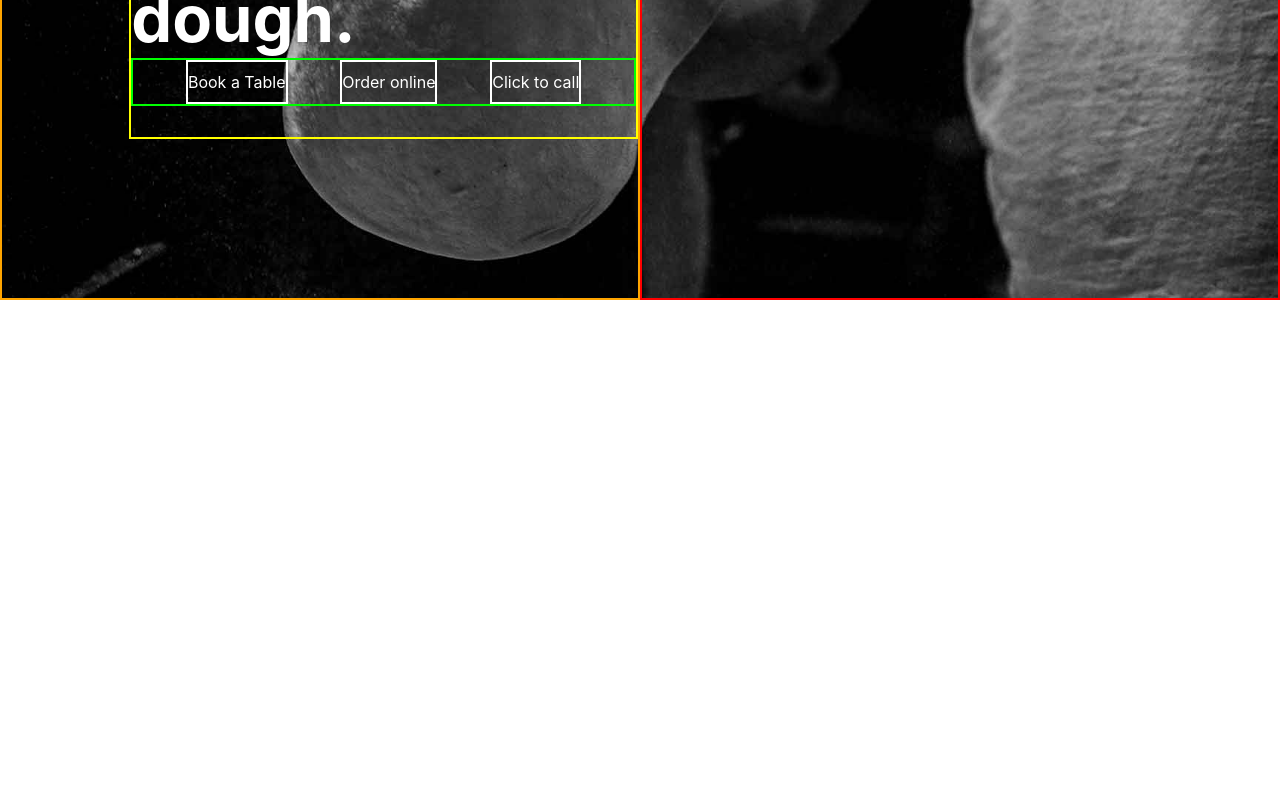
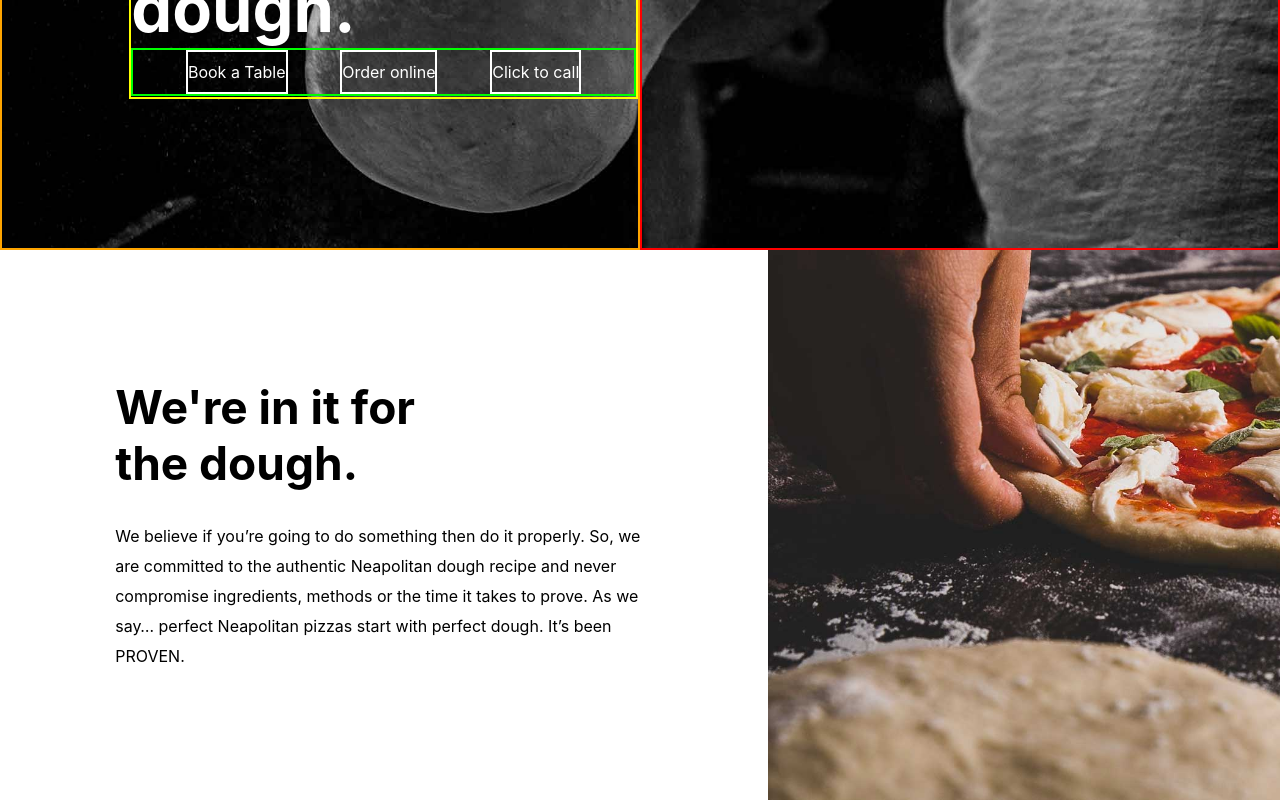
Before and after one commit to Kevasc/ProvenPizza, a React (Create React App) app in the folder provenpizza/: page / in a window 1280 px wide. Shown: the part 580-1380 px from the top of the page. Before the commit the page ends 880 px from the top, so only its background shows below. Built offline with nearby package versions, Linux system fonts and the light colour scheme.

Commit message:
created first middle section

```diff
--- a/provenpizza/src/App.js
+++ b/provenpizza/src/App.js
@@ -1,13 +1,12 @@
 import "./App.css";
-import Body from "./components/body/Body";
+import BodyContainer from "./components/body/BodyContainer";
 import Header from "./components/header/Header";
-
 
 function App() {
   return (
     <div className="App">
       <Header />
-      <Body/>
+      <BodyContainer />
     </div>
   );
 }
--- /dev/null
+++ b/provenpizza/src/components/body/BodyContainer.jsx
@@ -0,0 +1,13 @@
+import React from "react";
+import BodyTopSection from "./BodyTopSection";
+import BodyMiddleSection from "./BodyMiddleSection";
+
+const BodyContainer = () => {
+  return (
+    <div>
+      <BodyTopSection />
+      <BodyMiddleSection />
+    </div>
+  );
+};
+export default BodyContainer;
--- /dev/null
+++ b/provenpizza/src/components/body/BodyMiddleSection.css
@@ -0,0 +1,38 @@
+.dough {
+  display: flex;
+  background-image: url("dough.jpeg");
+  background-size: cover;
+  height: 100%;
+}
+
+.middle-section {
+  display: flex;
+  height: 550px;
+}
+
+.middle-left-column {
+  height: inherit;
+  width: 60%;
+  display: flex;
+  align-items: center;
+  justify-content: center;
+}
+
+.middle-column-content {
+  width: 70%;
+}
+
+.middle-column-title {
+  font-size: 46px;
+  font-weight: bold;
+  padding-bottom: 30px;
+}
+
+.middle-column-text {
+  line-height: 30px;
+}
+
+.middle-right-column {
+  height: inherit;
+  width: 40%;
+}
--- /dev/null
+++ b/provenpizza/src/components/body/BodyMiddleSection.jsx
@@ -0,0 +1,24 @@
+import React from "react";
+import "./BodyMiddleSection.css";
+const BodyMiddleSection = () => {
+  return (
+    <div className="middle-section">
+      <div className="middle-left-column">
+        <div className="middle-column-content">
+          <p className="middle-column-title">We're in it for <br/> the dough.</p>
+          <p className="middle-column-text">
+            We believe if you’re going to do something then do it properly. So,
+            we are committed to the authentic Neapolitan dough recipe and never
+            compromise ingredients, methods or the time it takes to prove. As we
+            say… perfect Neapolitan pizzas start with perfect dough. It’s been
+            PROVEN.
+          </p>
+        </div>
+      </div>
+      <div className="middle-right-column">
+        <div className="dough"></div>
+      </div>
+    </div>
+  );
+};
+export default BodyMiddleSection;
--- a/provenpizza/src/components/body/Body.css
+++ b/provenpizza/src/components/body/BodyTopSection.css
@@ -1,11 +1,10 @@
 .pizza-pic {
   display: flex;
-  height: 1000px;
   background-image: url("pizzaSpinning.jpeg");
   background-position: center; /* Center the image */
   background-repeat: no-repeat; /* Do not repeat the image */
   background-size: cover; /* Resize the background image to cover the entire container */
-  height: 800px;
+  height: 750px;
 }
 
 .body-text-container {
@@ -14,7 +13,7 @@
   height: 60%;
 }
 
-.left-column {
+.top-left-column {
   border: 2px solid orange;
   color: white;
   height: inherit;
@@ -24,7 +23,7 @@
   justify-content: right;
 }
 
-.right-column {
+.top-right-column {
   border: 2px solid red;
   height: inherit;
   width: 50%;
@@ -40,7 +39,6 @@
   display: flex;
   justify-content: space-evenly;
   height: 3rem;
-
 }
 
 .booking-buttons {
--- a/provenpizza/src/components/body/Body.jsx
+++ b/provenpizza/src/components/body/BodyTopSection.jsx
@@ -1,11 +1,13 @@
 import React from "react";
-import "./Body.css";
-const Body = () => {
+import "./BodyTopSection.css";
+const BodyTopSection = () => {
   return (
     <div className="pizza-pic">
-      <div className="left-column">
+      <div className="top-left-column">
         <div className="body-text-container">
-          <h1 id='main-title'>Perfect Neapolitan pizzas start with a perfect dough.</h1>
+          <h1 id="main-title">
+            Perfect Neapolitan pizzas start with a perfect dough.
+          </h1>
           <div className="buttons">
             <div className="booking-buttons">
               <p>Book a Table</p>
@@ -20,8 +22,8 @@ const Body = () => {
         </div>
       </div>
 
-      <div className="right-column"></div>
+      <div className="top-right-column"></div>
     </div>
   );
 };
-export default Body;
+export default BodyTopSection;
```
Also changed, not shown: provenpizza/src/components/body/dough.jpeg (added).
